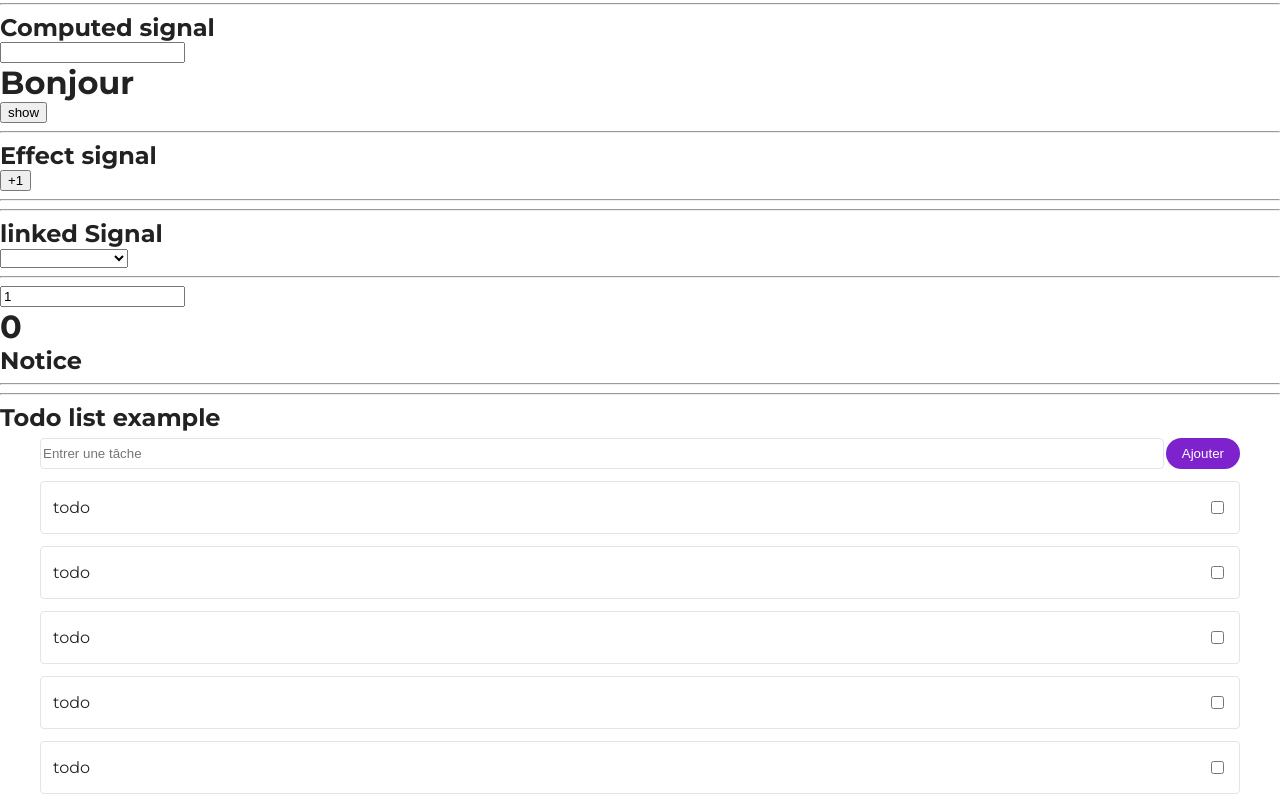
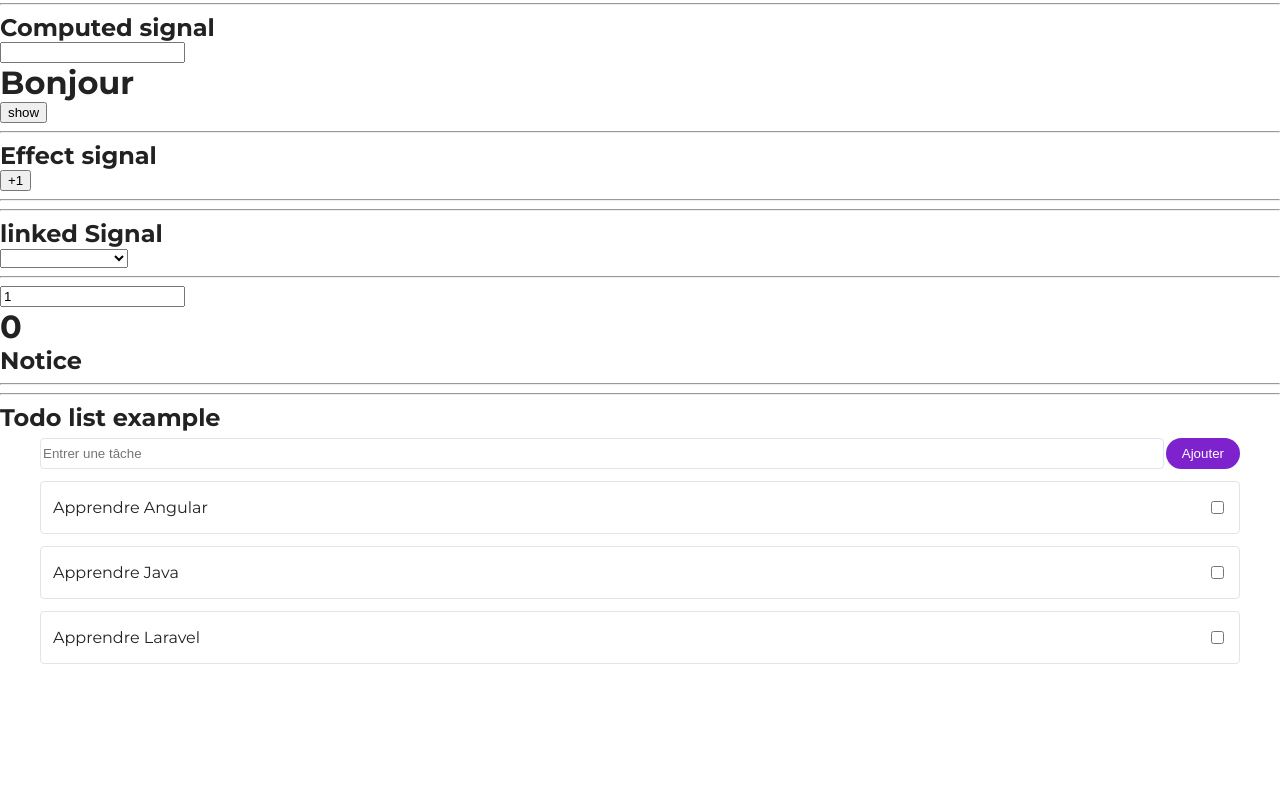
Before and after one commit to Jeremie-Po/AngularLearning, an Angular app in the folder premiereApp/: page / in a window 1280 px wide. Shown: the part 1516-2316 px from the top of the page. After the commit the page ends 2186 px from the top, so only its background shows below. Built offline with nearby package versions, Linux system fonts and the light colour scheme.

Commit message:
input parent to child props

```diff
--- a/premiereApp/src/app/TodoComponents/todo-container.component.ts
+++ b/premiereApp/src/app/TodoComponents/todo-container.component.ts
@@ -1,6 +1,7 @@
-import {Component} from '@angular/core';
+import {Component, signal} from '@angular/core';
 import {TodoFormComponent} from './todo-form.component';
 import {TodoListComponent} from './todo-list.component';
+import {Todo} from '../shared/interfaces';
 
 @Component({
   selector: 'app-todo-container',
@@ -10,10 +11,28 @@ import {TodoListComponent} from './todo-list.component';
   ],
   template: `
     <app-todo-form/>
-    <app-todo-list/>
+    <app-todo-list [todos]="todoList()"/>
   `,
   styles: ``
 })
 export class TodoContainerComponent {
+  todoList = signal<Todo[]>([
+    {
+      'id': '1',
+      'name': 'Apprendre Angular',
+      'done': false,
+    },
+    {
+      'id': '2',
+      'name': 'Apprendre Java',
+      'done': false,
+    },
+    {
+      'id': '3',
+      'name': 'Apprendre Laravel',
+      'done': true,
+    }
+  ])
+
 
 }
--- a/premiereApp/src/app/TodoComponents/todo-form.component.ts
+++ b/premiereApp/src/app/TodoComponents/todo-form.component.ts
@@ -1,4 +1,4 @@
-import {Component} from '@angular/core';
+import {Component, input} from '@angular/core';
 
 @Component({
   selector: 'app-todo-form',
@@ -21,5 +21,4 @@ import {Component} from '@angular/core';
   `
 })
 export class TodoFormComponent {
-
 }
--- a/premiereApp/src/app/TodoComponents/todo-list.component.ts
+++ b/premiereApp/src/app/TodoComponents/todo-list.component.ts
@@ -1,5 +1,6 @@
-import {Component} from '@angular/core';
+import {Component, effect, input} from '@angular/core';
 import {TodoComponent} from './todo.component';
+import {Todo} from '../shared/interfaces';
 
 @Component({
   selector: 'app-todo-list',
@@ -8,11 +9,10 @@ import {TodoComponent} from './todo.component';
   ],
   template: `
     <ul class="flex flex-col gap-12">
-      <app-todo/>
-      <app-todo/>
-      <app-todo/>
-      <app-todo/>
-      <app-todo/>
+      @for (todo of todos(); track todo.id) {
+        <app-todo [todo]="todo"/>
+
+      }
     </ul>
   `,
   styles: `
@@ -22,5 +22,11 @@ import {TodoComponent} from './todo.component';
   `
 })
 export class TodoListComponent {
+  todos = input<Todo[]>();
 
+  constructor() {
+    effect(() => {
+      console.log(this.todos());
+    })
+  }
 }
--- a/premiereApp/src/app/TodoComponents/todo.component.ts
+++ b/premiereApp/src/app/TodoComponents/todo.component.ts
@@ -1,16 +1,18 @@
-import {Component} from '@angular/core';
+import {Component, input} from '@angular/core';
+import {Todo} from '../shared/interfaces';
 
 @Component({
   selector: 'app-todo',
   imports: [],
   template: `
+    @let t = todo();
     <li class="flex gap-12 border px-12">
-      <p class="flex-auto">todo</p>
+      <p class="flex-auto">{{ t.name }}</p>
       <input type="checkbox">
     </li>
   `,
   styles: ``
 })
 export class TodoComponent {
-
+  todo = input.required<Todo>()
 }
--- a/premiereApp/src/app/shared/interfaces/todo.interface.ts
+++ b/premiereApp/src/app/shared/interfaces/todo.interface.ts
@@ -1,4 +1,5 @@
-export interface todo {
+export interface Todo {
+  id: string,
   name: string,
   done: Boolean,
 }
```
